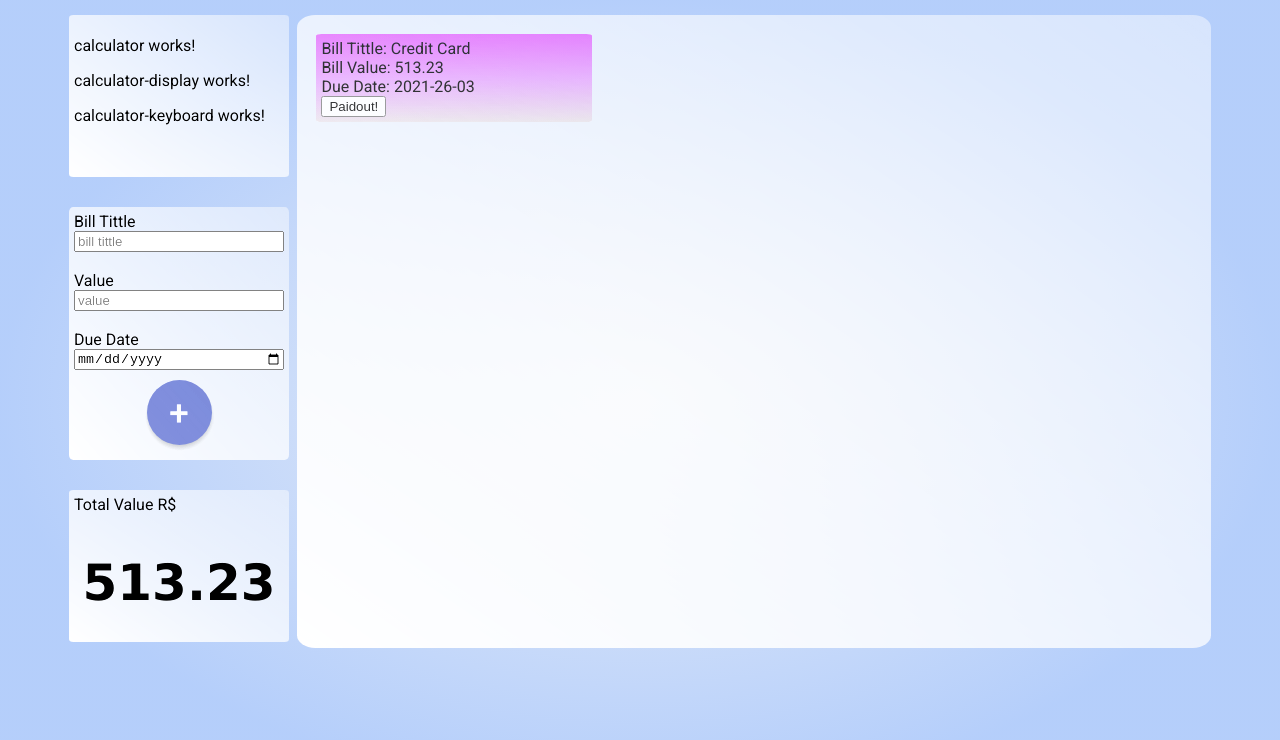
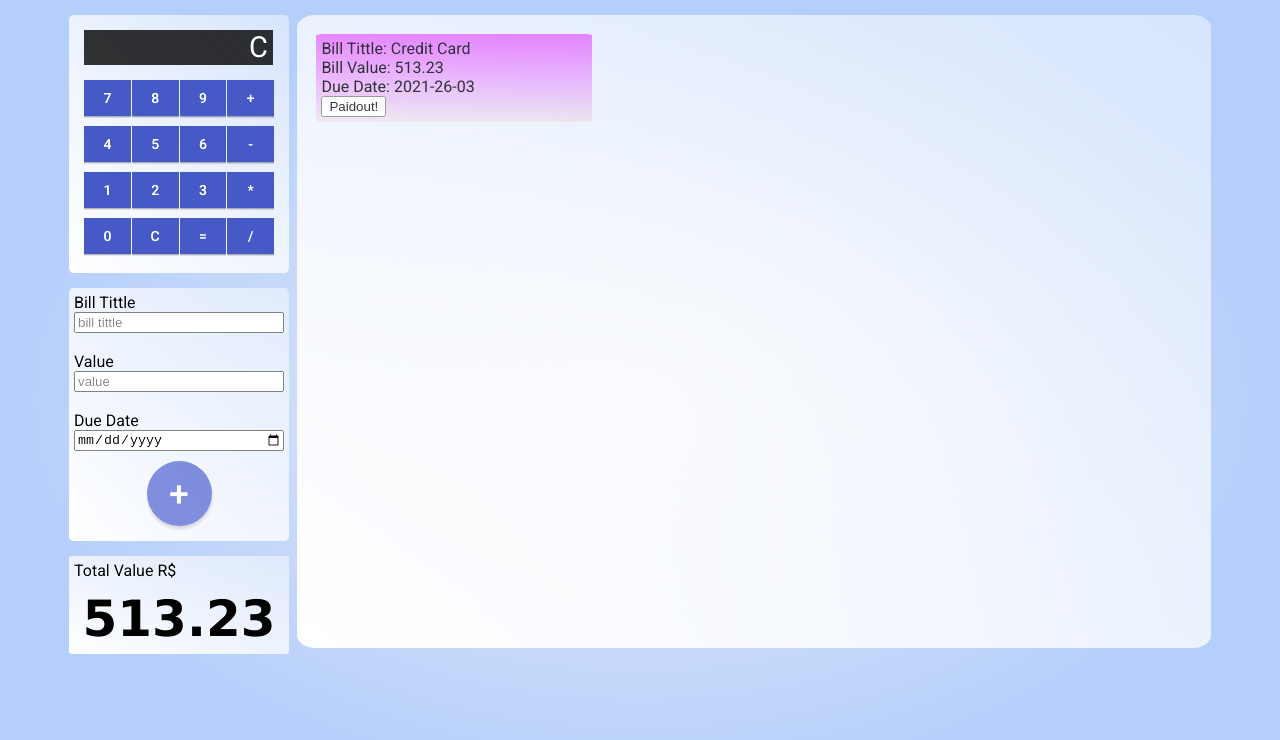
Before and after one commit to joaopbg/to_pay_list, an Angular app in the folder toPayList/: page / in a window 1280 px wide. Shown: the top 740 px of the page. Built offline with nearby package versions, Linux system fonts and the light colour scheme.

Commit message:
calculator stylized and starting logic part

```diff
--- a/toPayList/src/app/app.module.ts
+++ b/toPayList/src/app/app.module.ts
@@ -3,6 +3,7 @@ import { BrowserModule } from '@angular/platform-browser';
 import { FormsModule } from '@angular/forms';
 import {MatInputModule} from '@angular/material/input';
 import {MatButtonModule} from '@angular/material/button';
+import {MatGridListModule} from '@angular/material/grid-list';
 
 
 
@@ -32,7 +33,8 @@ import { CalculatorKeyboardComponent } from './calculator-keyboard/calculator-ke
     BrowserAnimationsModule,
     FormsModule,
     MatInputModule,
-    MatButtonModule
+    MatButtonModule,
+    MatGridListModule
   ],
   providers: [],
   bootstrap: [AppComponent]
--- a/toPayList/src/app/calculator-display/calculator-display.component.css
+++ b/toPayList/src/app/calculator-display/calculator-display.component.css
@@ -0,0 +1,23 @@
+.display{
+
+    padding-left: 10px;
+    padding-right: 10px;
+    padding-top: 10px;
+
+
+    width: 90%;
+
+
+}
+
+.display-background{
+
+    background-color: rgba(0, 0, 0, 0.808);
+    text-align: right;
+    height: 35px;
+
+
+
+
+
+}
--- a/toPayList/src/app/calculator-display/calculator-display.component.html
+++ b/toPayList/src/app/calculator-display/calculator-display.component.html
@@ -1 +1,7 @@
-<p>calculator-display works!</p>
+<div class="display">
+    <div class="display-background">
+        <div style="font-size: 29px; padding-right: 5px; color: aliceblue;">
+            {{display}}
+        </div>
+    </div>
+</div>
--- a/toPayList/src/app/calculator-display/calculator-display.component.ts
+++ b/toPayList/src/app/calculator-display/calculator-display.component.ts
@@ -1,4 +1,4 @@
-import { Component, OnInit } from '@angular/core';
+import { Component, OnInit, Input } from '@angular/core';
 
 @Component({
   selector: 'app-calculator-display',
@@ -7,6 +7,9 @@ import { Component, OnInit } from '@angular/core';
 })
 export class CalculatorDisplayComponent implements OnInit {
 
+  @Input("display") display
+
+
   constructor() { }
 
   ngOnInit(): void {
--- a/toPayList/src/app/calculator-keyboard/calculator-keyboard.component.html
+++ b/toPayList/src/app/calculator-keyboard/calculator-keyboard.component.html
@@ -1 +1,10 @@
-<p>calculator-keyboard works!</p>
+<div style="padding: 10px;">
+    <mat-grid-list cols="4" rowHeight="45px">
+        <div>
+            <mat-grid-tile *ngFor="let value of values">
+                <button (click)="buttonPressed(value)" mat-raised-button color="primary">{{value}}</button>
+            </mat-grid-tile>
+        </div>
+    </mat-grid-list>
+
+</div>
--- a/toPayList/src/app/calculator-keyboard/calculator-keyboard.component.ts
+++ b/toPayList/src/app/calculator-keyboard/calculator-keyboard.component.ts
@@ -1,4 +1,4 @@
-import { Component, OnInit } from '@angular/core';
+import { Component, OnInit , EventEmitter , Input , Output} from '@angular/core';
 
 @Component({
   selector: 'app-calculator-keyboard',
@@ -7,9 +7,17 @@ import { Component, OnInit } from '@angular/core';
 })
 export class CalculatorKeyboardComponent implements OnInit {
 
+  @Output() buttonPressedEvent = new EventEmitter<string>()
+  @Input("values") values
+
   constructor() { }
 
   ngOnInit(): void {
   }
 
+  public buttonPressed(value){
+    this.buttonPressedEvent.emit(value)
+
+  }
+
 }
--- a/toPayList/src/app/calculator/calculator.component.html
+++ b/toPayList/src/app/calculator/calculator.component.html
@@ -1,3 +1,2 @@
-<p>calculator works!</p>
-<app-calculator-display></app-calculator-display>
-<app-calculator-keyboard></app-calculator-keyboard>
+<app-calculator-display [display]="display"></app-calculator-display>
+<app-calculator-keyboard (buttonPressedEvent)="buttonPressed($event)" [values]="values"></app-calculator-keyboard>
--- a/toPayList/src/app/calculator/calculator.component.ts
+++ b/toPayList/src/app/calculator/calculator.component.ts
@@ -17,6 +17,13 @@ export class CalculatorComponent implements OnInit {
   public data = []
   public operators = []
 
+  public values = ["7","8","9","+","4","5","6","-","1","2","3","*","0","C","=","/"]
+
   public display: string = "C"
 
+
+  public buttonPressed(value){
+    this.display = value
+  }
+
 }
--- a/toPayList/src/app/main/main.component.css
+++ b/toPayList/src/app/main/main.component.css
@@ -59,9 +59,13 @@
     filter: brightness(110%);
     width: 210px;
 
+    align-items: center;
+
+
 
 }
 
 #register-board{
-    padding-top: 30px;
+    padding-top: 15px;
+    padding-bottom: 15px;
 }
--- a/toPayList/src/app/payment-form/payment-form.component.css
+++ b/toPayList/src/app/payment-form/payment-form.component.css
@@ -5,6 +5,7 @@
 
     display: grid;
     grid-template-rows: auto;
+
 
     width: 210px;
 
--- a/toPayList/src/app/total-value/total-value.component.css
+++ b/toPayList/src/app/total-value/total-value.component.css
@@ -16,7 +16,7 @@
 
 #value-display{
     font-size: 50px;
-    padding-top: 40px;
+    padding-top: 10px;
     text-align: center;
     font-family: Verdana, Geneva, Tahoma, sans-serif;
     font-weight: 700;
```
